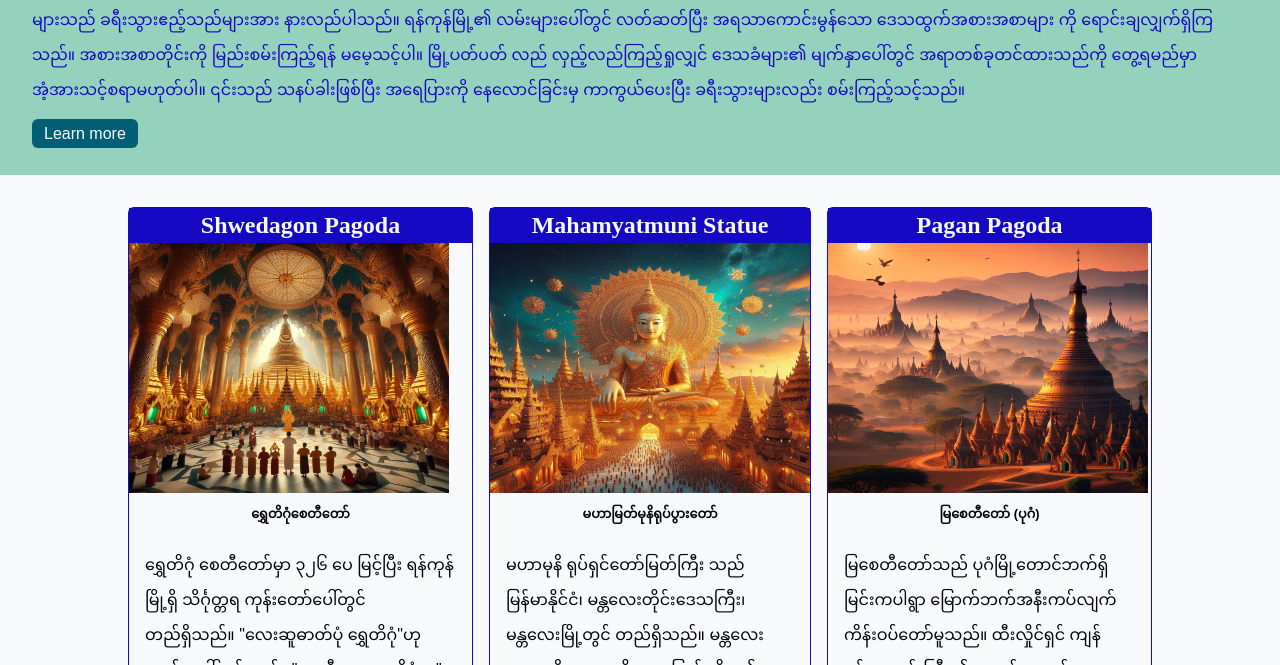
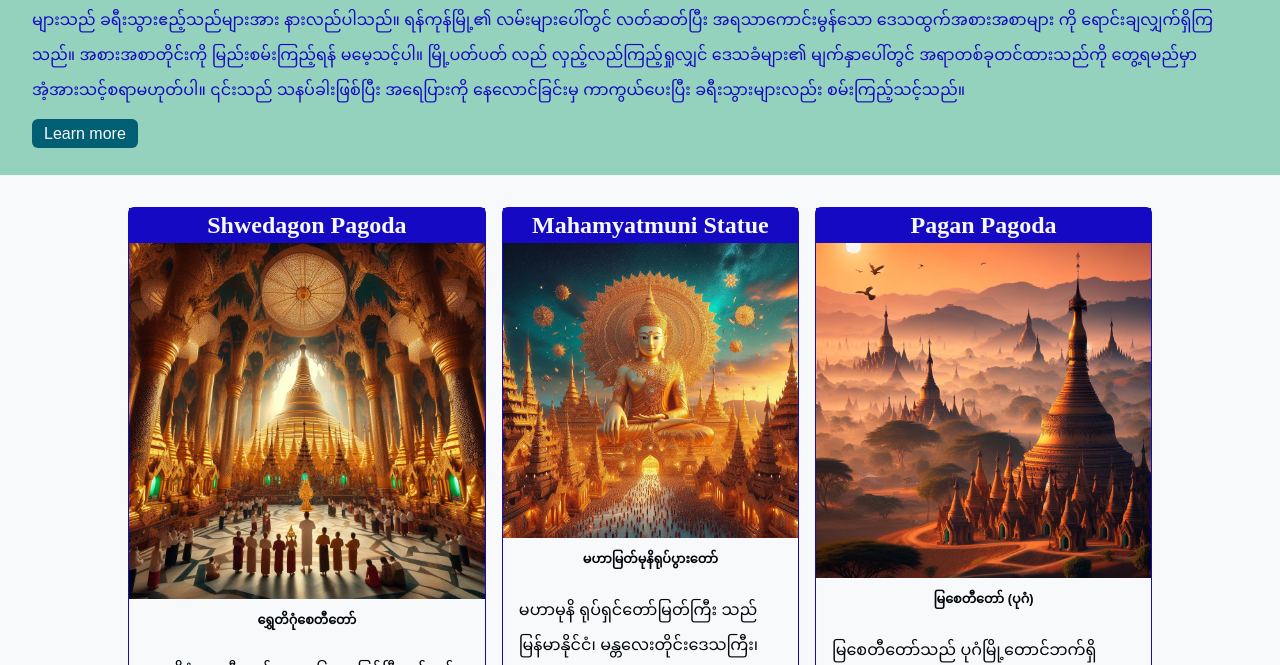
Before and after one commit to Deva-Yakkha/advanced-css, a plain HTML site: page index.html in a window 1280 px wide. Shown: the part 135-800 px from the top of the page. Drawn offline with Linux system fonts and the light colour scheme.

Commit message:
third commit

```diff
--- a/assets/css/style.css
+++ b/assets/css/style.css
@@ -72,8 +72,8 @@ p {
 
 /* Figure slector */
 img {
-    width: 320px;
-    height: 250px;
+    max-width: 100%;
+    height: auto;
 }
 
 header {
@@ -94,7 +94,7 @@ header {
     text-decoration: none;
 }
 
-
+/* button hover selector */
 .btn:hover {
     background-color: var(--accent-color-bright);
 
```
